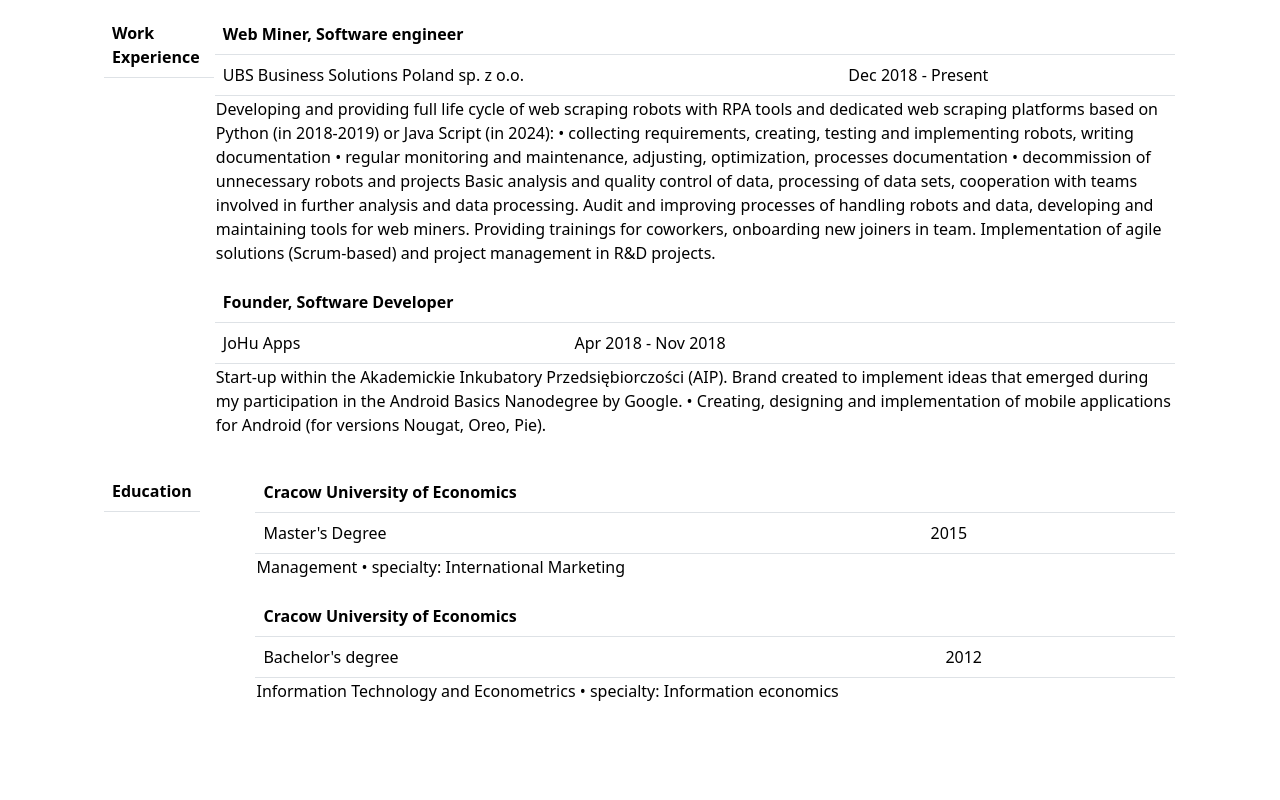
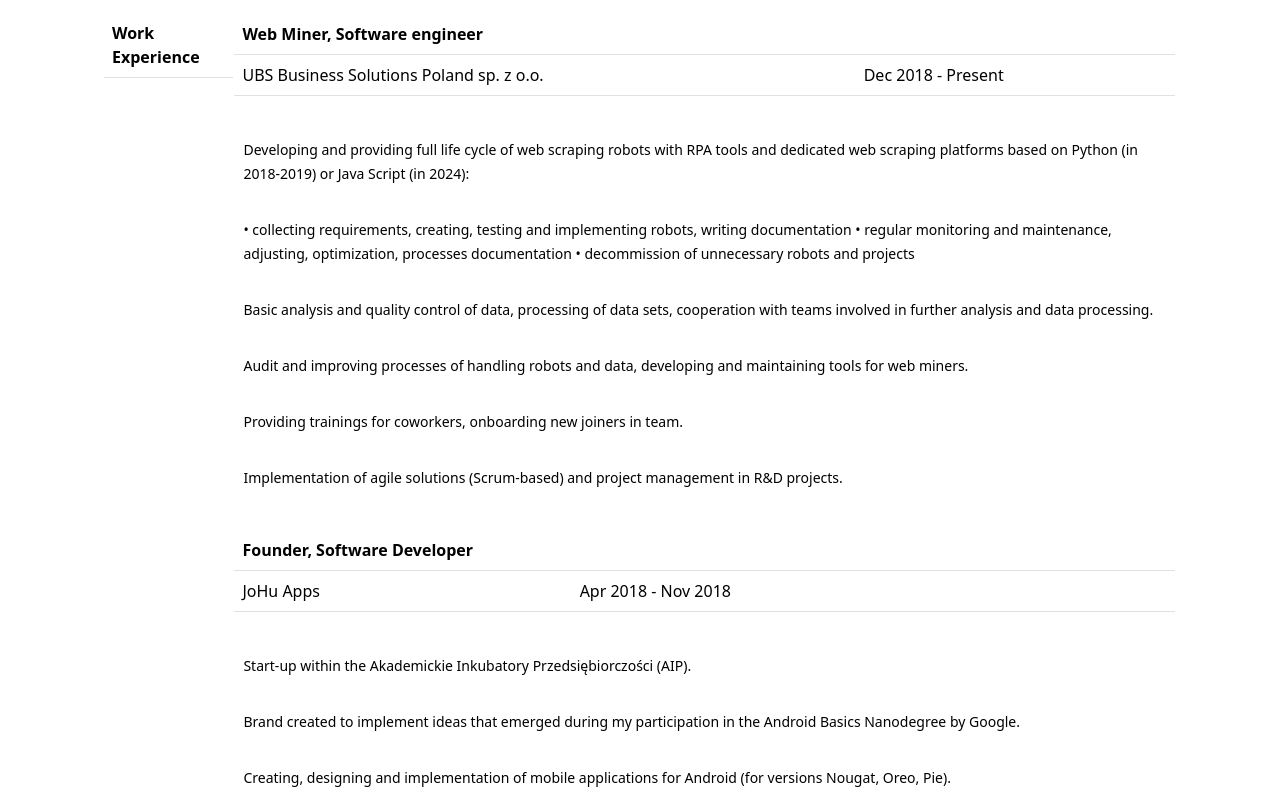
Before and after one commit to joannahulek/joannahulek.github.io, a React (Create React App) app: page / in a window 1280 px wide. Shown: the part 1960-2760 px from the top of the page. Built offline with nearby package versions, Linux system fonts and the light colour scheme; the HTML template or start-up script is replaced by a standard one.

Commit message:
CV rendering from list

```diff
--- a/src/components/CV.tsx
+++ b/src/components/CV.tsx
@@ -33,7 +33,11 @@ function renderTable(title:string, items:string[][][]) {
                             </tr>
                             </thead>
                             <tr>
-                                <td colSpan={2}>{item[1][0]}</td>
+                                <td colSpan={2}><p></p>
+                                    {item[1].map((line)=>(
+                                        <p><small>{line}</small></p>
+                                    ))}
+                                </td>
                             </tr>
                         </table>
                     )
--- a/src/components/content/CV.json
+++ b/src/components/content/CV.json
@@ -3,11 +3,18 @@
   [
     [
       ["Web Miner, Software engineer", "UBS Business Solutions Poland sp. z o.o.", "Dec 2018 - Present"],
-      ["Developing and providing full life cycle of web scraping robots with RPA tools and dedicated web scraping platforms based on Python (in 2018-2019) or Java Script (in 2024):\n    • collecting requirements, creating, testing and implementing robots, writing documentation\n    • regular monitoring and maintenance, adjusting, optimization, processes documentation\n    • decommission of unnecessary robots and projects\n\nBasic analysis and quality control of data, processing of data sets, cooperation with teams involved in further analysis and data processing.\n\nAudit and improving processes of handling robots and data, developing and maintaining tools for web miners.\n\nProviding trainings for coworkers, onboarding new joiners in team.\n\nImplementation of agile solutions (Scrum-based) and project management in R&D projects."]
+      ["Developing and providing full life cycle of web scraping robots with RPA tools and dedicated web scraping platforms based on Python (in 2018-2019) or Java Script (in 2024):",
+      "\n• collecting requirements, creating, testing and implementing robots, writing documentation\n    • regular monitoring and maintenance, adjusting, optimization, processes documentation\n    • decommission of unnecessary robots and projects",
+      "Basic analysis and quality control of data, processing of data sets, cooperation with teams involved in further analysis and data processing.",
+      "Audit and improving processes of handling robots and data, developing and maintaining tools for web miners.",
+      "Providing trainings for coworkers, onboarding new joiners in team.",
+      "Implementation of agile solutions (Scrum-based) and project management in R&D projects."]
     ],
     [
       ["Founder, Software Developer", "JoHu Apps", "Apr 2018 - Nov 2018"],
-      ["Start-up within the Akademickie Inkubatory Przedsiębiorczości (AIP).\nBrand created to implement ideas that emerged during my participation in the Android Basics Nanodegree by Google.\n\n • Creating, designing and implementation of mobile applications for Android (for versions Nougat, Oreo, Pie)."]
+      ["Start-up within the Akademickie Inkubatory Przedsiębiorczości (AIP).",
+      "Brand created to implement ideas that emerged during my participation in the Android Basics Nanodegree by Google.",
+      "Creating, designing and implementation of mobile applications for Android (for versions Nougat, Oreo, Pie)."]
     ]
   ],
 
@@ -15,11 +22,11 @@
   [
     [
       ["Cracow University of Economics", "Master's Degree", "2015"],
-      ["Management\n • specialty: International Marketing"]
+      ["Management"," • specialty: International Marketing"]
     ],
     [
       ["Cracow University of Economics", "Bachelor's degree", "2012"],
-      ["Information Technology and Econometrics\n • specialty: Information economics"]
+      ["Information Technology and Econometrics","• specialty: Information economics"]
     ]
   ]
 }
```
